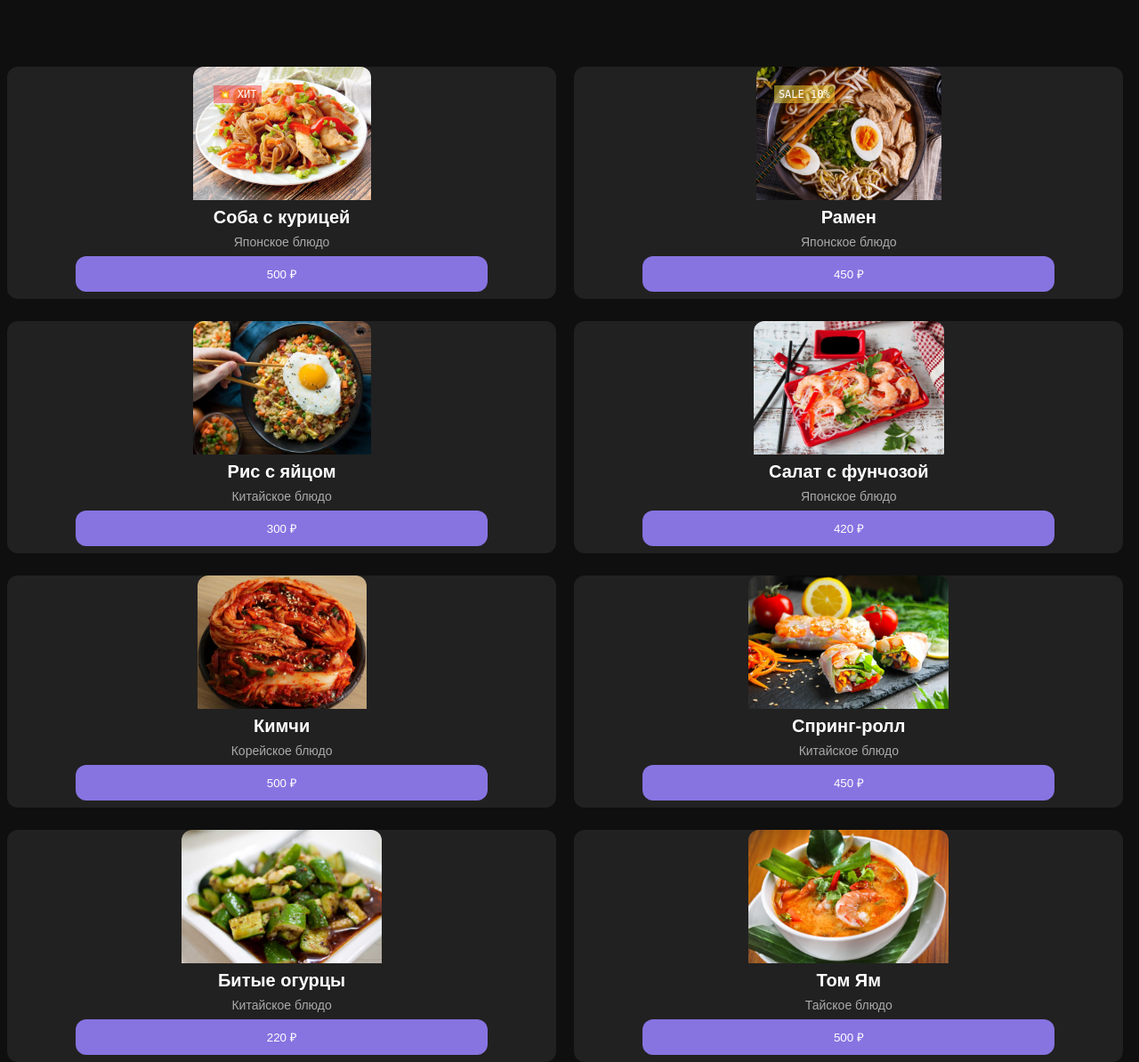
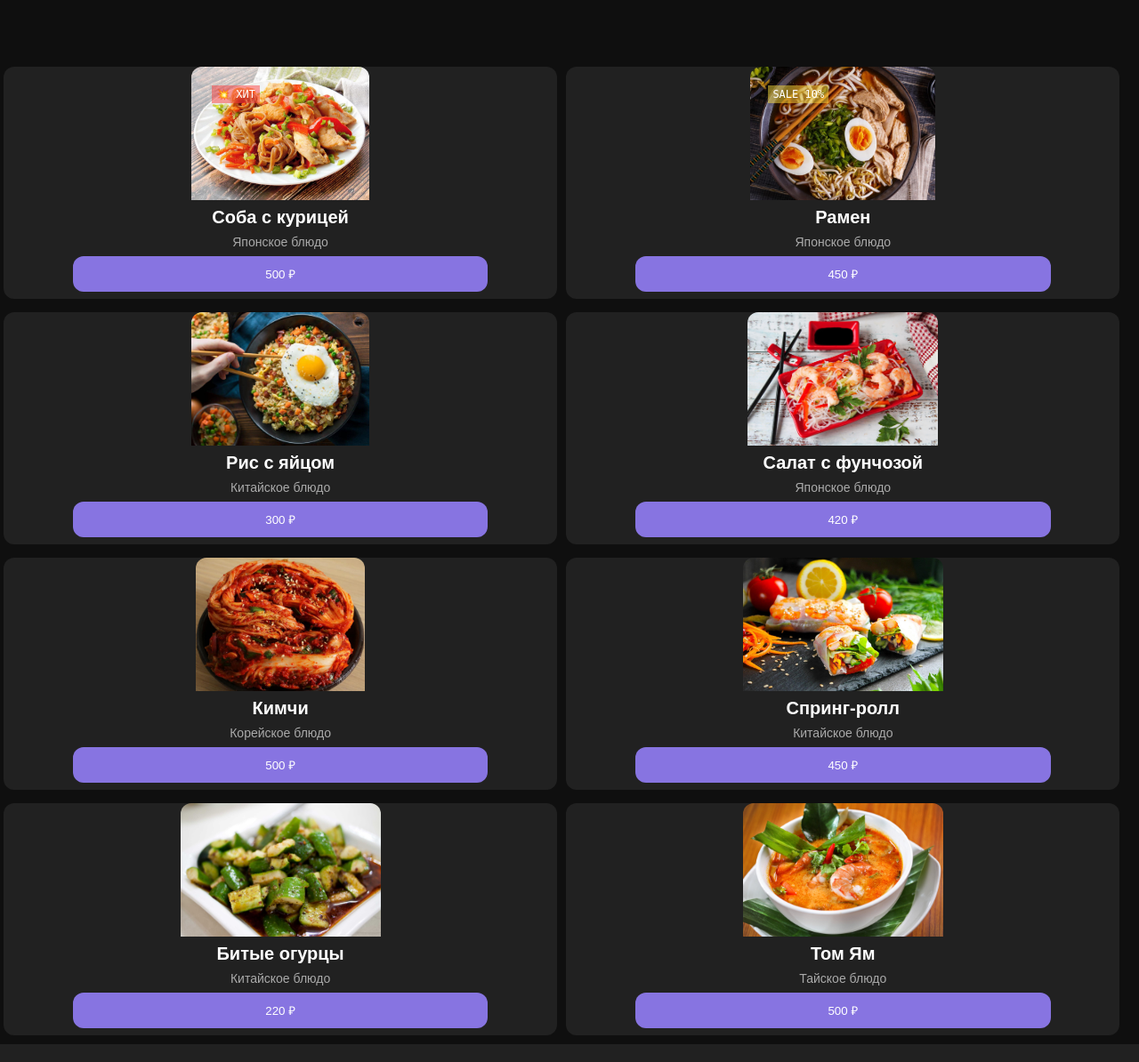
Before and after one commit to DexMP/pytgbot-neko-kitchen, a PHP site: page / in a window 1280 px wide. Shown: the whole page at 89% size. Run offline with PHP 8.4, Linux system fonts and the light colour scheme; some libraries are stand-ins or nearby versions.

Commit message:
js, html, css верстка

```diff
--- a/public/css/main.css
+++ b/public/css/main.css
@@ -104,12 +104,12 @@ img {
 .card-container {
     width: 100%;
     text-align: center;
-    margin: 75px 2px 0 8px;
+    margin: 75px 4px 10px 4px;
     display: grid;
     gap: 20px;
-    grid-template-columns: 50%, repeat(2, 1fr);
-    row-gap: 25px;
-    column-gap: 20px;
+    grid-template-columns: 45%, repeat(2, 1fr);
+    row-gap: 15px;
+    column-gap: 10px;
     justify-items : center;
 
     grid-template-areas:
--- a/public/index.html
+++ b/public/index.html
@@ -9,7 +9,6 @@
     <script src="https://telegram.org/js/telegram-web-app.js"></script>
     <link rel="stylesheet" type="text/css" href="css/main.css">
 </head>
-<script type="text/javascript" src="js/index.js"></script>
 <body>
     <header></header>
     <div class="card-container">
@@ -18,7 +17,7 @@
             <img class="card-img" src="pic/Соба с курицей.jpg"/>
             <h1 class="card-h1">Соба с курицей</h1>
             <p class="card-description">Японское блюдо</p>
-            <button class="card-buy-buton" id="1">500 ₽</button>
+            <button class="card-buy-buton" id="btn1">500 ₽</button>
             <div class="after-buy" id="ab1">
                 <button class="in-after-buy-button" id="minus-1">-</button>
                 <div class="buy-col" id="col1">1</div>
@@ -110,8 +109,8 @@
                 <button class="in-after-buy-button" id="plus-8">+</button>
             </div>
         </div>
-
     </div>
+    <script type="text/javascript" src="js/main.js"></script>
 </body>
 <script type="text/javascript">
     Telegram.WebApp.expand();
--- a/public/js/index.js
+++ /dev/null
@@ -1,6 +0,0 @@
-Telegram.WebApp.ready();
-    Telegram.WebApp.MainButton.setText('Выход').show().onClick(function () {
-        const data = JSON.stringify({test: "Может позже"});
-        Telegram.WebApp.sendData(data);
-        Telegram.WebApp.close();
-    });
```
Also changed, not shown: public/js/main.js (added, +52 -0 lines).
